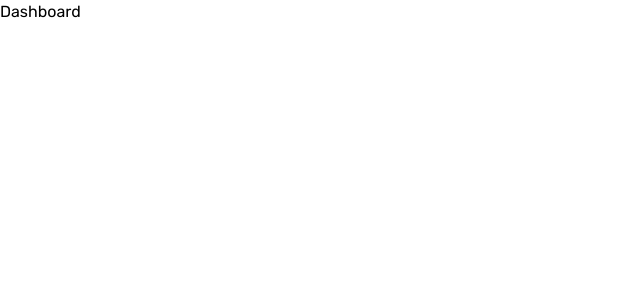
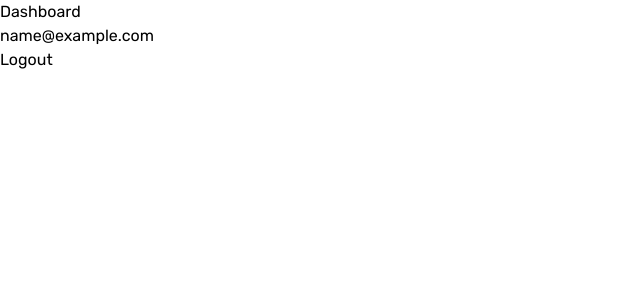
Before and after one commit to rafaelmerlotto/micro-saas, a React (Vite) app: page /dashboard in a window 1280 px wide. Shown: the top 300 px of the page, without its empty margins (0-640 px from the left). Built offline with nearby package versions, Linux system fonts and the light colour scheme; sample sign-in values are in the browser's storage.

Commit message:
Set current user

```diff
--- a/src/auth/auth.tsx
+++ b/src/auth/auth.tsx
@@ -3,28 +3,41 @@ import { createContext, useContext, useState, type ReactNode } from "react";
 
 interface AuthContextType {
     token: string | null;
-    login: (token: string) => void;
+    login: (token: string, user: any) => void;
     logout: () => void;
     isAuthenticated: boolean;
+    user: any | null;
 }
 
 export const AuthContext = createContext<AuthContextType | undefined>(undefined)
 
 
 export const AuthProvider = ({ children }: { children: ReactNode }) => {
+
+    const [user, setUser] = useState(() => {
+        const saved = localStorage.getItem("user");
+        return saved ? JSON.parse(saved) : null;
+    });
+
     const [token, setToken] = useState<string | null | undefined | any>(localStorage.getItem('token'))
 
-    const login = (newToken: string) => {
+    const login = (newToken: string, user: any) => {
         localStorage.setItem('token', newToken);
+        localStorage.setItem("user", JSON.stringify(user));
+
+        setUser(user);
         setToken(newToken);
     };
 
     const logout = () => {
         localStorage.removeItem('token');
         setToken(null);
+        setUser(null);
+
+        localStorage.clear();
     };
 
-    const value = { token, login, logout, isAuthenticated: !!token, };
+    const value = { token, login, logout, isAuthenticated: !!token, user };
 
     return <AuthContext.Provider value={value}>{children}</AuthContext.Provider>;
 }
--- a/src/pages/Dashboard.tsx
+++ b/src/pages/Dashboard.tsx
@@ -1,8 +1,15 @@
 import React from 'react'
+import { currentUser } from '../api/users'
+import { useAuth } from '../auth/auth';
 
 export default function Dashboard() {
+
+    const { user, logout } = useAuth();
+
     return (
-        <div>Dashboard</div>
-
+        <div>Dashboard
+            <div>{user?.email}</div>
+            <button onClick={logout}>Logout</button>
+        </div>
     )
 }
--- a/src/pages/Login.tsx
+++ b/src/pages/Login.tsx
@@ -24,8 +24,9 @@ export default function Login() {
 
         try {
             const response = await sign_in(email, password);
+            console.log("Risposta dal server:", response.user);
             if (response.token) {
-                login(response.token)
+                login(response.token, response.user)
                 navigate("/dashboard")
             } else {
                 throw new Error("Token mancante nella risposta");
```
